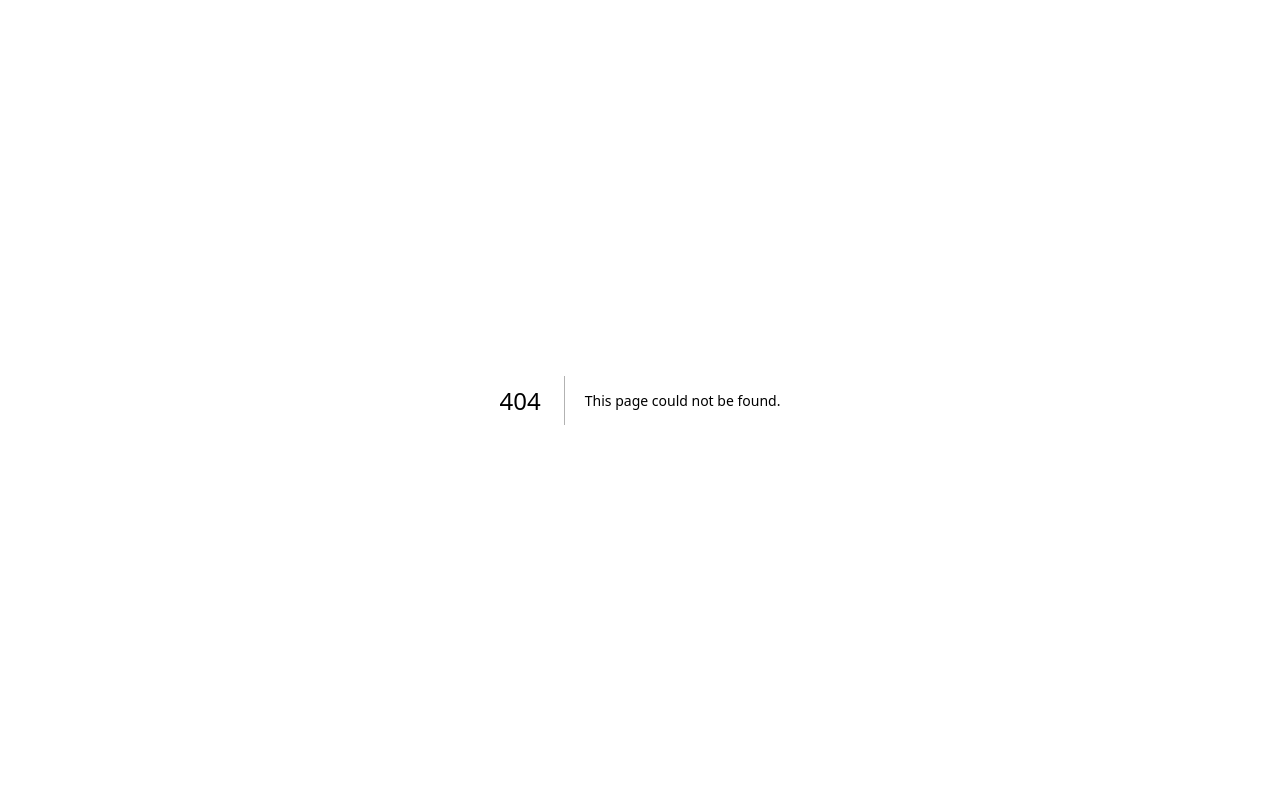
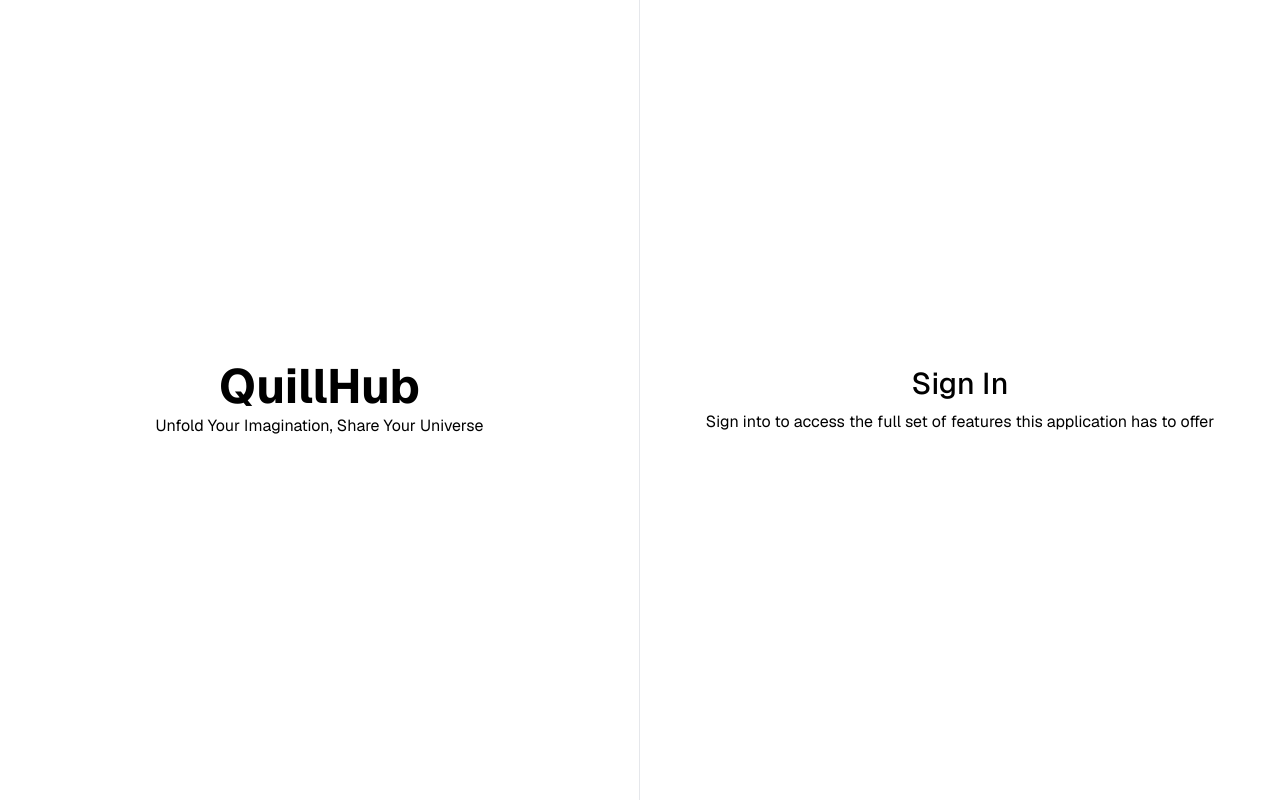
Before and after one commit to pstevovski/QuillHub-old, a Next.js app: page /auth/signin in a window 1280 px wide. Before the commit this address had no page. Built offline with nearby package versions, Linux system fonts and the light colour scheme.

Commit message:
Initial setup of Authentication - Sign In page

```diff
--- /dev/null
+++ b/src/app/auth/layout.tsx
@@ -0,0 +1,18 @@
+export default function AuthLayout({
+  children,
+}: {
+  children: React.ReactNode;
+}) {
+  return (
+    <main className="grid grid-cols-2">
+      <section className="hidden md:flex flex-col justify-center items-center col-span-2 md:col-span-1 border-r w-full h-screen">
+        <h1 className="text-5xl font-bold mb-1">QuillHub</h1>
+        <p>Unfold Your Imagination, Share Your Universe</p>
+      </section>
+
+      <section className="h-screen col-span-2 md:col-span-1 flex flex-col justify-center items-center">
+        {children}
+      </section>
+    </main>
+  );
+}
--- /dev/null
+++ b/src/app/auth/signin/page.tsx
@@ -0,0 +1,11 @@
+export default function AuthSignIn() {
+  return (
+    <div>
+      <h1 className="text-center text-3xl font-medium mb-2">Sign In</h1>
+      <p className="text-center">
+        Sign into to access the full set of features this application has to
+        offer
+      </p>
+    </div>
+  );
+}
--- a/src/app/page.tsx
+++ b/src/app/page.tsx
@@ -1,3 +1,10 @@
+import Header from "@/components/Header";
+
 export default function Home() {
-  return <h1>QuillHub</h1>;
+  return (
+    <div>
+      <Header />
+      <h1>Home page</h1>
+    </div>
+  );
 }
--- /dev/null
+++ b/src/components/Header.tsx
@@ -0,0 +1,14 @@
+import Link from "next/link";
+
+export default function Header() {
+  // todo: Read current authentication status and render
+  // different UI based on it.
+  // If user is not signed in - display "Sign In" link
+  // If user is signed in - display notifications icon and user dropdown menu
+  return (
+    <header className="flex justify-between content-center px-10 py-4 border-b">
+      <Link href="/">QuillHub</Link>
+      <Link href="/auth/signin">Sign In</Link>
+    </header>
+  );
+}
```
